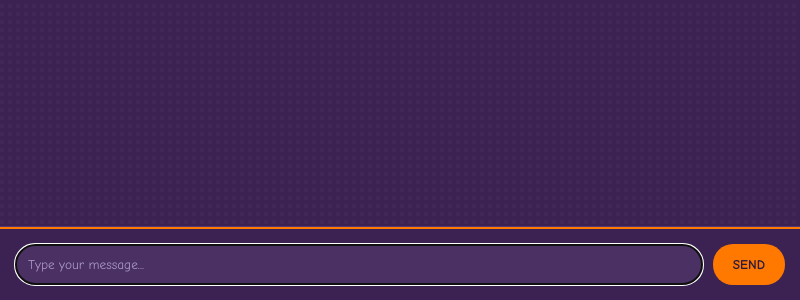
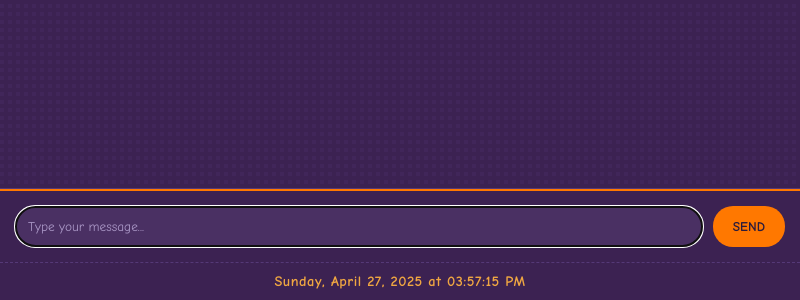
Before and after one commit to Br3wCr3w/game-map, an Electron app: page src/custom.html in a window 800 px wide. Shown: the part 500-800 px from the top of the page. Drawn offline with Linux system fonts and the light colour scheme.

Commit message:
Add datetime display and update functionality in custom.html; style adjustments for datetime display in style.css

```diff
--- a/src/custom.html
+++ b/src/custom.html
@@ -18,7 +18,26 @@
         />
         <button type="submit">Send</button>
       </form>
+      <div id="datetime-display">Mystery time loading...</div>
     </div>
     <script src="../dist/chat.js" type="text/javascript"></script>
+    <script>
+      function updateDateTime() {
+        const now = new Date();
+        const options = {
+          weekday: 'long',
+          year: 'numeric',
+          month: 'long',
+          day: 'numeric',
+          hour: '2-digit',
+          minute: '2-digit',
+          second: '2-digit'
+        };
+        document.getElementById('datetime-display').textContent = now.toLocaleString('en-US', options);
+        setTimeout(updateDateTime, 1000);
+      }
+
+      document.addEventListener('DOMContentLoaded', updateDateTime);
+    </script>
   </body>
 </html>
--- a/src/style.css
+++ b/src/style.css
@@ -72,3 +72,14 @@ button:hover {
 ::placeholder {
   color: #ab98c7;
 }
+
+#datetime-display {
+  text-align: center;
+  padding: 10px;
+  background: #3c2252;
+  color: #f0a742;
+  font-size: 0.9em;
+  border-top: 1px dashed #553977;
+  font-weight: bold;
+  letter-spacing: 0.5px;
+}
```
